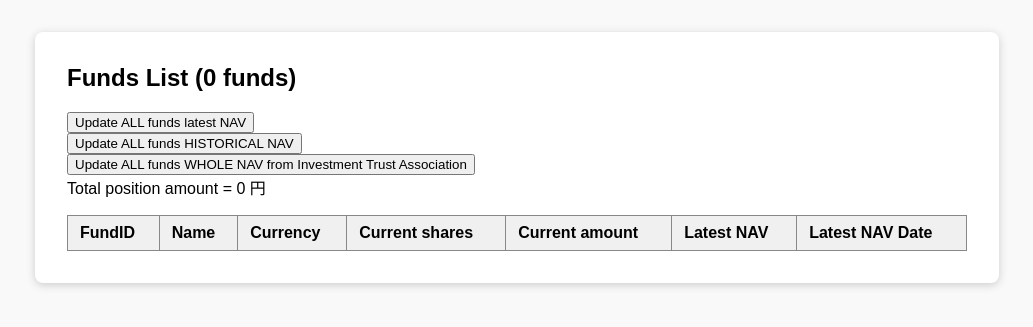
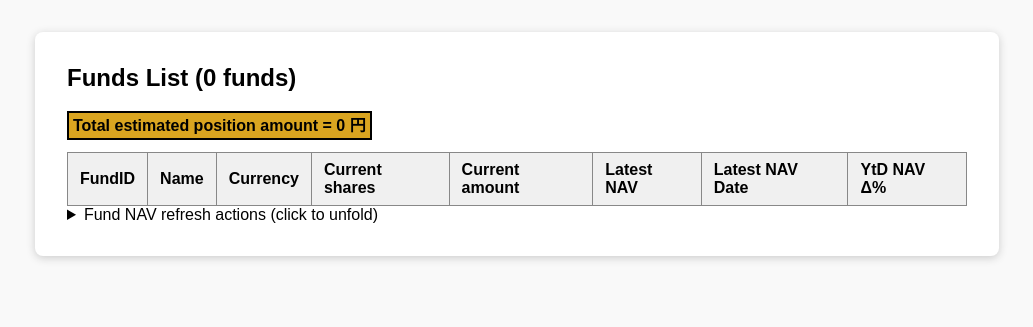
Before and after one commit to AlanFromJapan/FundManagerCompanion, a Flask app: page /funds in a window 1280 px wide. Shown: the part 108-435 px from the top of the page, without its empty margins (123-1156 px from the left). Run offline with Flask 3, Linux system fonts and the light colour scheme; data that the repository does not hold is empty; some libraries are stand-ins or nearby versions.

Commit message:
Added styles and YtD fund perf on Funds list

```diff
--- a/shared.py
+++ b/shared.py
@@ -171,8 +171,17 @@ def get_latest_positions():
     cur = conn.cursor()
 
     cur.execute("""
+
 SELECT
-    F.FundID, F.Name, F.Currency, P.Unit as LatestUnit, P.AtDate as LatestDateHolding, NAVS.NAV as LatestNAV, NAVS.AtDate as LatestDateNAV
+    F.FundID,
+    F.Name,
+    F.Currency,
+    P.Unit as LatestUnit,
+    P.AtDate as LatestDateHolding,
+    NAVS.NAV as LatestNAV,
+    NAVS.AtDate as LatestDateNAV,
+    NAV_JAN1.NAV as NAV_JAN1,
+	((NAVS.NAV - NAV_JAN1.NAV) / NULLIF(NAV_JAN1.NAV, 0)) * 100.0 as YtDPerf
 from
     FUND as F
     JOIN POSITION as P ON F.FundId = P.FundId AND P.AtDate = (SELECT MAX(P2.AtDate) FROM POSITION as P2)
@@ -184,6 +193,15 @@ from
     1=1
     GROUP BY N.FundId having N.AtDate = Max(N.AtDate)
     ) as NAVS ON F.FundId = NAVS.FundId
+
+	LEFT OUTER JOIN (
+    SELECT N.FundId, N.AtDate, N.NAV as NAV
+    from FUND_NAV as N
+    WHERE
+    1=1
+	AND N.AtDate >= date('now', 'start of year')
+	GROUP BY N.FundId
+	) as NAV_JAN1 ON NAV_JAN1.FundId = F.FundId
 WHERE
     1=1
     AND P.Unit > 0
@@ -199,6 +217,8 @@ WHERE
         latest_date_position = row[4]
         latest_nav = row[5]
         latest_date_nav = row[6]
+        nav_jan1 = row[7]
+        ytd_perf = row[8]
 
         pos.append({
             'fund_id': fund_id,
@@ -207,7 +227,9 @@ WHERE
             'latest_unit': latest_unit,
             'latest_date_position': latest_date_position,
             'latest_nav': latest_nav,
-            'latest_date_nav': latest_date_nav
+            'latest_date_nav': latest_date_nav,
+            'nav_jan1': nav_jan1,
+            'ytd_perf': ytd_perf
         })
 
     conn.close()
--- a/static/css/style.css
+++ b/static/css/style.css
@@ -27,3 +27,13 @@ table.scrollable {
 .stat_positive { color: green; }
 .stat_negative { color: red; }
 .stat_warning { color: orange; }
+
+/* All funds screen */
+.total_positions {
+    font-weight: bold;
+    text-align: right;
+    border: black 2px solid;
+    width: 100%;
+    padding: 4px 4px;
+    background-color: goldenrod;
+}
--- a/templates/funds.html
+++ b/templates/funds.html
@@ -5,21 +5,20 @@
 {% block content %}
 <h2>Funds List ({{ pos | length }} funds)  </h2>
 
-<form method="post" action="/funds">
-    <input type="hidden" name="update_nav" value="true">
-    <input type="submit" value="Update ALL funds latest NAV">
-</form>
-<form method="post" action="/funds">
-    <input type="hidden" name="update_history_nav" value="true">
-    <input type="submit" value="Update ALL funds HISTORICAL NAV">
-</form>
-<form method="post" action="/funds">
-    <input type="hidden" name="update_whole_nav" value="true">
-    <input type="submit" value="Update ALL funds WHOLE NAV from Investment Trust Association">
-</form>
-Total position amount = {{ "{:,.0f}".format(stats['total_positions']) }} 円
+
+<span class="total_positions">Total estimated position amount = {{ "{:,.0f}".format(stats['total_positions']) }} 円</span>
+
 <table>
-        <tr><th>FundID</th><th>Name</th><th>Currency</th><th>Current shares</th><th>Current amount</th><th>Latest NAV</th><th>Latest NAV Date</th></tr>
+        <tr>
+            <th>FundID</th>
+            <th>Name</th>
+            <th>Currency</th>
+            <th>Current shares</th>
+            <th>Current amount</th>
+            <th>Latest NAV</th>
+            <th>Latest NAV Date</th>
+            <th>YtD NAV Δ%</th>
+        </tr>
     {% for p in pos %}
     <tr>
         <td>{{ p["fund_id"] }}</td>
@@ -29,7 +28,23 @@ Total position amount = {{ "{:,.0f}".format(stats['total_positions']) }} 円
         <td class="rightalign">{{ "{:,.0f}".format(p["latest_unit"] * p["latest_nav"] / 10000.0 ) }}&nbsp;円</td>
         <td class="rightalign">{{ "{:,.0f}".format(p["latest_nav"]) }}</td>
         <td class="rightalign">{{ p["latest_date_nav"][:10] }}</td>
+        <td class="rightalign {{ 'stat_positive' if p['ytd_perf'] > 0 else 'stat_negative' }}">{{ "{:+,.2f}%".format(p["ytd_perf"]) }}</td>
     </tr>
     {% endfor %}
 </table>
+<details>
+    <summary>Fund NAV refresh actions (click to unfold)</summary>
+    <form method="post" action="/funds">
+        <input type="hidden" name="update_nav" value="true">
+        <input type="submit" value="Update ALL funds latest NAV">
+    </form>
+    <form method="post" action="/funds">
+        <input type="hidden" name="update_history_nav" value="true">
+        <input type="submit" value="Update ALL funds HISTORICAL NAV">
+    </form>
+    <form method="post" action="/funds">
+        <input type="hidden" name="update_whole_nav" value="true">
+        <input type="submit" value="Update ALL funds WHOLE NAV from Investment Trust Association">
+    </form>
+</details>
 {% endblock %}
```
